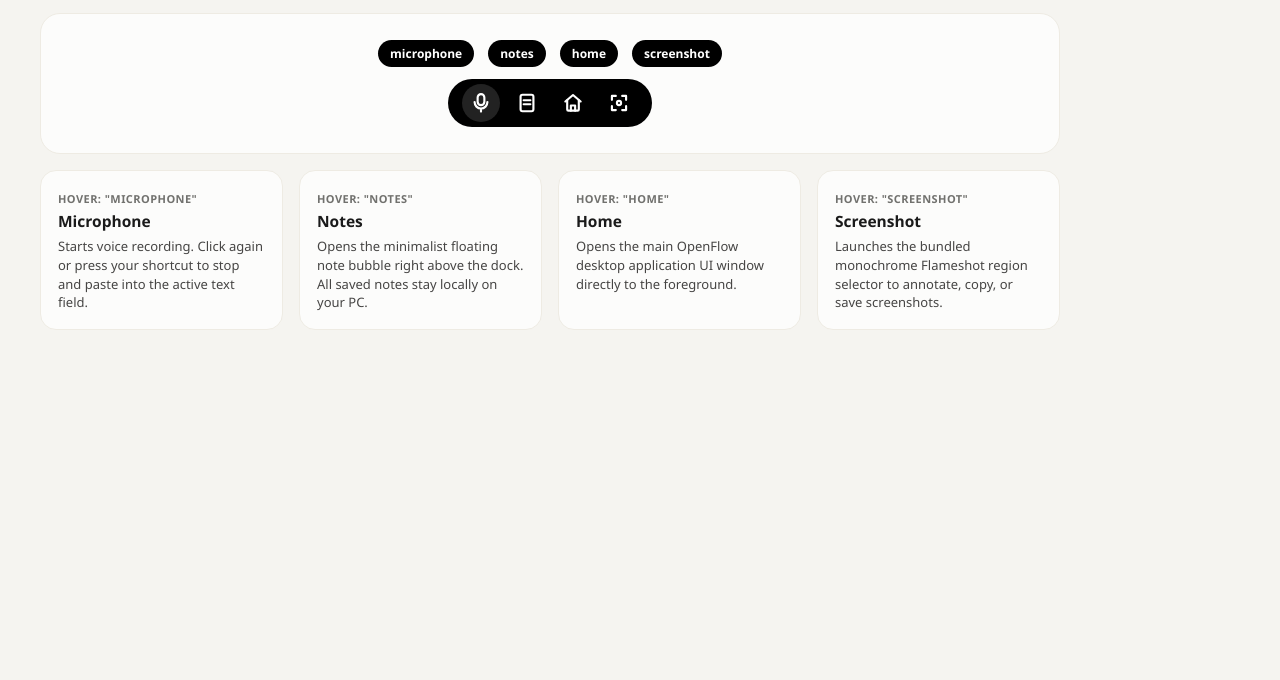
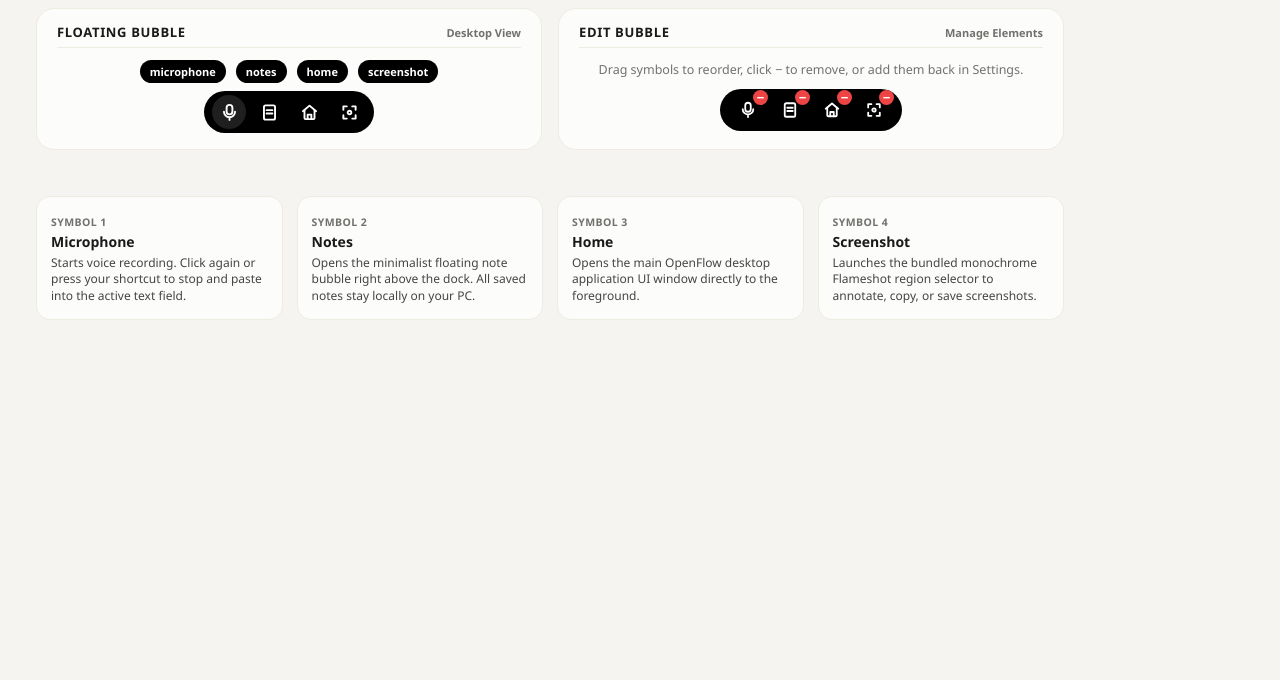
Before and after one commit to EnZa666/OpenFlow, an Electron app: page docs/preview-bubble.html in a window 1280 px wide. Shown: the part 120-800 px from the top of the page. Drawn offline with Linux system fonts and the light colour scheme.

Commit message:
feat(release): OpenFlow v1.2.4 — split bubble & edit bubble showcase preview, format tabs table, and update docs

```diff
--- a/docs/preview-bubble.html
+++ b/docs/preview-bubble.html
@@ -9,32 +9,55 @@
       --sand-600: #eeebe3;
       --vast-600: #71716e;
       --vast-950: #1a1a1a;
+      --red-500: #ef4444;
     }
     * { box-sizing: border-box; }
     html, body { margin: 0; background: var(--sand-500); color: var(--vast-950); font-family: "Segoe UI", system-ui, sans-serif; -webkit-font-smoothing: antialiased; overflow: hidden; }
-    body { width: 1100px; height: 460px; padding: 28px 40px 28px; display: flex; flex-direction: column; justify-content: space-between; gap: 16px; }
-    h1 { margin: 0; font-family: Georgia, serif; font-size: 30px; font-weight: 500; letter-spacing: -0.025em; }
-    .lead { margin: 5px 0 0; color: var(--vast-600); font-size: 15px; }
-    .showcase { background: var(--sand-50); border: 1px solid var(--sand-600); border-radius: 20px; padding: 26px 24px 26px; display: flex; flex-direction: column; align-items: center; gap: 12px; }
-    .tooltip-row { display: flex; gap: 14px; }
-    .tip { background: #000000; color: #ffffff; font-size: 12px; font-weight: 600; padding: 5px 12px; border-radius: 999px; box-shadow: none; }
-    .pill { display: flex; align-items: center; justify-content: center; gap: 8px; width: 204px; height: 48px; padding: 5px; background: #000000; color: #fff; border-radius: 999px; box-shadow: none; }
-    .pill div { width: 38px; height: 38px; border-radius: 999px; display: grid; place-items: center; }
-    .pill div.active { background: #222222; }
-    .grid { display: grid; grid-template-columns: repeat(4, 1fr); gap: 16px; }
-    article { background: var(--sand-50); border: 1px solid var(--sand-600); border-radius: 16px; padding: 15px 17px 17px; }
-    .tag { display: inline-block; font-size: 11px; font-weight: 700; text-transform: uppercase; letter-spacing: 0.04em; color: var(--vast-600); margin-bottom: 4px; }
-    strong { display: block; font-size: 15.5px; margin-bottom: 5px; color: var(--vast-950); }
-    p { margin: 0; font-size: 13px; line-height: 1.44; color: #464544; }
+    body { width: 1100px; height: 460px; padding: 22px 36px 20px; display: flex; flex-direction: column; justify-content: space-between; gap: 12px; }
+    h1 { margin: 0; font-family: Georgia, serif; font-size: 28px; font-weight: 500; letter-spacing: -0.025em; }
+    .lead { margin: 3px 0 0; color: var(--vast-600); font-size: 14px; }
+
+    .showcase-split { display: grid; grid-template-columns: 1fr 1fr; gap: 16px; }
+    .showcase-box { background: var(--sand-50); border: 1px solid var(--sand-600); border-radius: 18px; padding: 14px 20px 16px; display: flex; flex-direction: column; align-items: center; justify-content: center; gap: 10px; position: relative; min-height: 140px; }
+    .box-header { display: flex; align-items: center; justify-content: space-between; width: 100%; border-bottom: 1px solid var(--sand-600); padding-bottom: 6px; margin-bottom: 2px; }
+    .box-title { font-size: 13px; font-weight: 700; text-transform: uppercase; letter-spacing: 0.05em; color: var(--vast-950); }
+    .box-tag { font-size: 11px; font-weight: 600; color: var(--vast-600); }
+
+    .bubble-wrap { display: flex; flex-direction: column; align-items: center; justify-content: center; gap: 8px; flex: 1; }
+    .tooltip-row { display: flex; gap: 10px; }
+    .tip { background: #000000; color: #ffffff; font-size: 11px; font-weight: 600; padding: 4px 10px; border-radius: 999px; }
+    .pill { display: flex; align-items: center; justify-content: center; gap: 6px; height: 42px; padding: 4px 8px; background: #000000; color: #fff; border-radius: 999px; }
+    .pill div { width: 34px; height: 34px; border-radius: 999px; display: grid; place-items: center; }
+    .pill div.active { background: #1f1f1f; }
+
+    .edit-wrap { display: flex; flex-direction: column; align-items: center; justify-content: center; gap: 10px; flex: 1; width: 100%; }
+    .edit-desc { font-size: 12.5px; color: var(--vast-600); text-align: center; line-height: 1.35; margin: 0; }
+    .manage-pill { display: inline-flex; align-items: center; justify-content: center; gap: 10px; padding: 5px 12px; background: #000000; border-radius: 999px; }
+    .manage-item { position: relative; display: inline-flex; align-items: center; justify-content: center; }
+    .manage-item .icon-btn { width: 32px; height: 32px; border-radius: 50%; display: grid; place-items: center; color: #fff; background: transparent; }
+    .manage-item .minus-badge { position: absolute; top: -4px; right: -4px; width: 15px; height: 15px; border-radius: 50%; background: var(--red-500); color: #fff; font-size: 13px; font-weight: 700; line-height: 13px; display: grid; place-items: center; box-shadow: 0 1px 3px rgba(0,0,0,0.3); }
+
+    .grid { display: grid; grid-template-columns: repeat(4, 1fr); gap: 14px; }
+    article { background: var(--sand-50); border: 1px solid var(--sand-600); border-radius: 14px; padding: 12px 14px 14px; }
+    .tag { display: inline-block; font-size: 10.5px; font-weight: 700; text-transform: uppercase; letter-spacing: 0.04em; color: var(--vast-600); margin-bottom: 3px; }
+    strong { display: block; font-size: 14px; margin-bottom: 4px; color: var(--vast-950); }
+    p { margin: 0; font-size: 12px; line-height: 1.4; color: #464544; }
     svg { display: block; }
   </style>
 </head>
 <body>
   <div>
     <h1>Expanded Floating Bubble &amp; Symbols</h1>
-    <p class="lead">Pure dark-black shadowless dock at the bottom center of your screen. Expands only when the cursor enters its immediate vicinity and closes rapidly as you move away.</p>
+    <p class="lead">Pure dark-black dock at the bottom of your screen. Expands on proximity, snaps shut on departure, and fully customizable in Settings.</p>
   </div>
-  <div class="showcase">
+  <div class="showcase-split">
+    <!-- Left: Desktop Floating Bubble -->
+    <div class="showcase-box">
+      <div class="box-header">
+        <span class="box-title">Floating Bubble</span>
+        <span class="box-tag">Desktop View</span>
+      </div>
+      <div class="bubble-wrap">
         <div class="tooltip-row">
           <span class="tip">microphone</span>
           <span class="tip">notes</span>
@@ -42,17 +65,48 @@
           <span class="tip">screenshot</span>
         </div>
         <div class="pill">
-      <div class="active"><svg width="22" height="22" viewBox="0 0 18 18" fill="none" stroke="#fff" stroke-width="1.75" stroke-linecap="round" stroke-linejoin="round"><rect x="6.25" y="1.75" width="5.5" height="9" rx="2.75"></rect><path d="M3.75 8.25a5.25 5.25 0 0 0 10.5 0M9 13.5V16"></path></svg></div>
-      <div><svg width="22" height="22" viewBox="0 0 18 18" fill="none" stroke="#fff" stroke-width="1.75" stroke-linecap="round" stroke-linejoin="round"><rect x="3.75" y="2.25" width="10.5" height="13.5" rx="1.6"></rect><path d="M6.25 6.75h5.5M6.25 10h5.5"></path></svg></div>
-      <div><svg width="22" height="22" viewBox="0 0 18 18" fill="none" stroke="#fff" stroke-width="1.75" stroke-linecap="round" stroke-linejoin="round"><path d="M2.75 7.75 9 2.5l6.25 5.25"></path><path d="M4.25 6.75v7.5a1 1 0 0 0 1 1h7.5a1 1 0 0 0 1-1v-7.5"></path><path d="M7.25 15.25v-4.25h3.5v4.25"></path></svg></div>
-      <div><svg width="22" height="22" viewBox="0 0 18 18" fill="none" stroke="#fff" stroke-width="1.75" stroke-linecap="round" stroke-linejoin="round"><path d="M3.2 6.4V3.2H6.4M11.6 3.2h3.2v3.2M14.8 11.6v3.2h-3.2M6.4 14.8H3.2v-3.2"></path><circle cx="9" cy="9" r="1.7"></circle></svg></div>
+          <div class="active"><svg width="19" height="19" viewBox="0 0 18 18" fill="none" stroke="#fff" stroke-width="1.8" stroke-linecap="round" stroke-linejoin="round"><rect x="6.25" y="1.75" width="5.5" height="9" rx="2.75"></rect><path d="M3.75 8.25a5.25 5.25 0 0 0 10.5 0M9 13.5V16"></path></svg></div>
+          <div><svg width="19" height="19" viewBox="0 0 18 18" fill="none" stroke="#fff" stroke-width="1.8" stroke-linecap="round" stroke-linejoin="round"><rect x="3.75" y="2.25" width="10.5" height="13.5" rx="1.6"></rect><path d="M6.25 6.75h5.5M6.25 10h5.5"></path></svg></div>
+          <div><svg width="19" height="19" viewBox="0 0 18 18" fill="none" stroke="#fff" stroke-width="1.8" stroke-linecap="round" stroke-linejoin="round"><path d="M2.75 7.75 9 2.5l6.25 5.25"></path><path d="M4.25 6.75v7.5a1 1 0 0 0 1 1h7.5a1 1 0 0 0 1-1v-7.5"></path><path d="M7.25 15.25v-4.25h3.5v4.25"></path></svg></div>
+          <div><svg width="19" height="19" viewBox="0 0 18 18" fill="none" stroke="#fff" stroke-width="1.8" stroke-linecap="round" stroke-linejoin="round"><path d="M3.2 6.4V3.2H6.4M11.6 3.2h3.2v3.2M14.8 11.6v3.2h-3.2M6.4 14.8H3.2v-3.2"></path><circle cx="9" cy="9" r="1.7"></circle></svg></div>
+        </div>
+      </div>
+    </div>
+
+    <!-- Right: Edit Bubble / Manage Elements -->
+    <div class="showcase-box">
+      <div class="box-header">
+        <span class="box-title">Edit Bubble</span>
+        <span class="box-tag">Manage Elements</span>
+      </div>
+      <div class="edit-wrap">
+        <p class="edit-desc">Drag symbols to reorder, click − to remove, or add them back in Settings.</p>
+        <div class="manage-pill">
+          <div class="manage-item">
+            <span class="minus-badge">−</span>
+            <div class="icon-btn"><svg width="18" height="18" viewBox="0 0 18 18" fill="none" stroke="#fff" stroke-width="1.8" stroke-linecap="round" stroke-linejoin="round"><rect x="6.25" y="1.75" width="5.5" height="9" rx="2.75"></rect><path d="M3.75 8.25a5.25 5.25 0 0 0 10.5 0M9 13.5V16"></path></svg></div>
+          </div>
+          <div class="manage-item">
+            <span class="minus-badge">−</span>
+            <div class="icon-btn"><svg width="18" height="18" viewBox="0 0 18 18" fill="none" stroke="#fff" stroke-width="1.8" stroke-linecap="round" stroke-linejoin="round"><rect x="3.75" y="2.25" width="10.5" height="13.5" rx="1.6"></rect><path d="M6.25 6.75h5.5M6.25 10h5.5"></path></svg></div>
+          </div>
+          <div class="manage-item">
+            <span class="minus-badge">−</span>
+            <div class="icon-btn"><svg width="18" height="18" viewBox="0 0 18 18" fill="none" stroke="#fff" stroke-width="1.8" stroke-linecap="round" stroke-linejoin="round"><path d="M2.75 7.75 9 2.5l6.25 5.25"></path><path d="M4.25 6.75v7.5a1 1 0 0 0 1 1h7.5a1 1 0 0 0 1-1v-7.5"></path><path d="M7.25 15.25v-4.25h3.5v4.25"></path></svg></div>
+          </div>
+          <div class="manage-item">
+            <span class="minus-badge">−</span>
+            <div class="icon-btn"><svg width="18" height="18" viewBox="0 0 18 18" fill="none" stroke="#fff" stroke-width="1.8" stroke-linecap="round" stroke-linejoin="round"><path d="M3.2 6.4V3.2H6.4M11.6 3.2h3.2v3.2M14.8 11.6v3.2h-3.2M6.4 14.8H3.2v-3.2"></path><circle cx="9" cy="9" r="1.7"></circle></svg></div>
+          </div>
+        </div>
+      </div>
     </div>
   </div>
   <div class="grid">
-    <article><span class="tag">Hover: "microphone"</span><strong>Microphone</strong><p>Starts voice recording. Click again or press your shortcut to stop and paste into the active text field.</p></article>
-    <article><span class="tag">Hover: "notes"</span><strong>Notes</strong><p>Opens the minimalist floating note bubble right above the dock. All saved notes stay locally on your PC.</p></article>
-    <article><span class="tag">Hover: "home"</span><strong>Home</strong><p>Opens the main OpenFlow desktop application UI window directly to the foreground.</p></article>
-    <article><span class="tag">Hover: "screenshot"</span><strong>Screenshot</strong><p>Launches the bundled monochrome Flameshot region selector to annotate, copy, or save screenshots.</p></article>
+    <article><span class="tag">Symbol 1</span><strong>Microphone</strong><p>Starts voice recording. Click again or press your shortcut to stop and paste into the active text field.</p></article>
+    <article><span class="tag">Symbol 2</span><strong>Notes</strong><p>Opens the minimalist floating note bubble right above the dock. All saved notes stay locally on your PC.</p></article>
+    <article><span class="tag">Symbol 3</span><strong>Home</strong><p>Opens the main OpenFlow desktop application UI window directly to the foreground.</p></article>
+    <article><span class="tag">Symbol 4</span><strong>Screenshot</strong><p>Launches the bundled monochrome Flameshot region selector to annotate, copy, or save screenshots.</p></article>
   </div>
 </body>
 </html>
--- a/package.json
+++ b/package.json
@@ -1,6 +1,6 @@
 {
   "name": "openflow",
-  "version": "1.2.3",
+  "version": "1.2.4",
   "author": "LuiInventions",
   "license": "GPL-3.0-only",
   "description": "Local-first voice dictation, notes, and screenshot dock for Windows. Includes local open-source Parakeet v3 STT and optional OpenAI API support.",
@@ -78,7 +78,7 @@
       "include": "build/installer.nsh",
       "shortcutName": "OpenFlow",
       "artifactName": "OpenFlow-Setup-${version}.exe",
-      "appPackageUrl": "https://github.com/LuiInventions/OpenFlow/releases/download/v1.2.3/openflow-1.2.3-x64.nsis.7z"
+      "appPackageUrl": "https://github.com/LuiInventions/OpenFlow/releases/download/v1.2.4/openflow-1.2.4-x64.nsis.7z"
     }
   },
   "devDependencies": {
```
Also changed, not shown: README.md, docs/bubble.png, 1 other file. Lines whose indentation alone changed are shown as unchanged.
